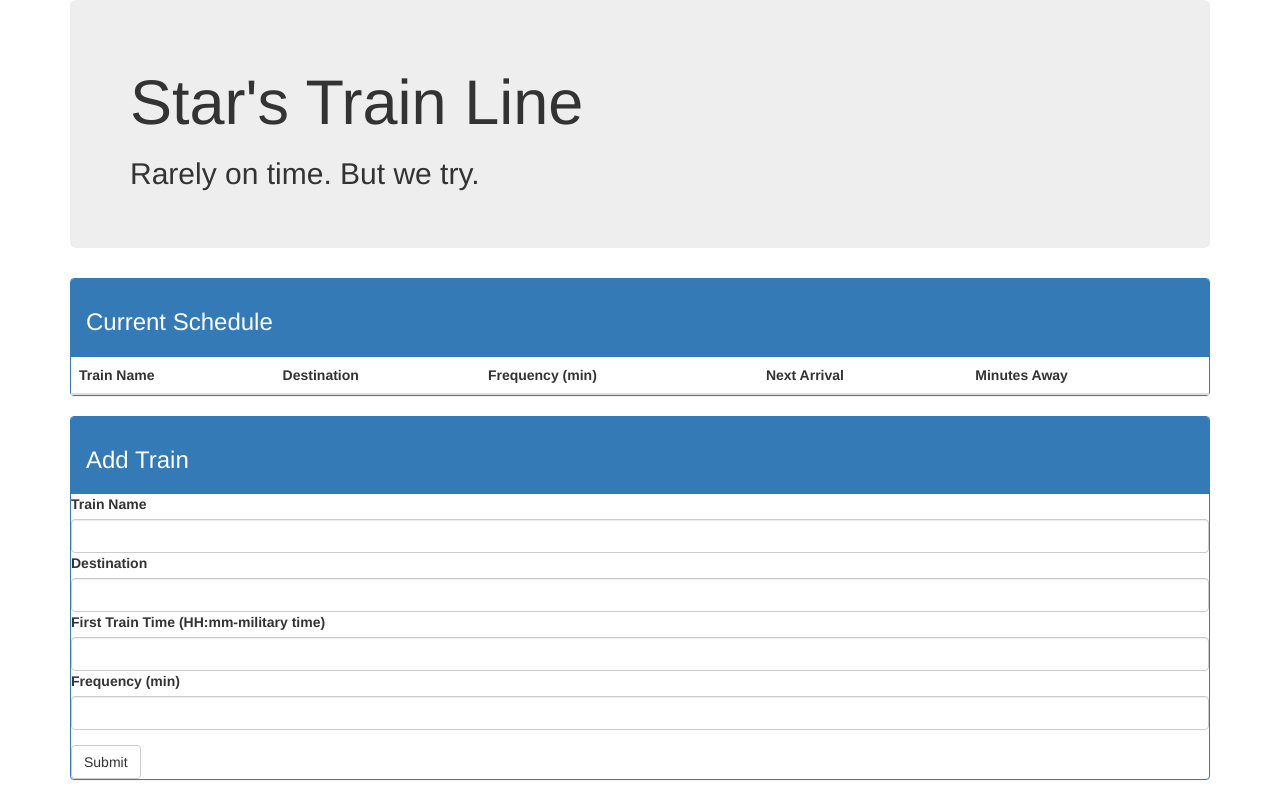
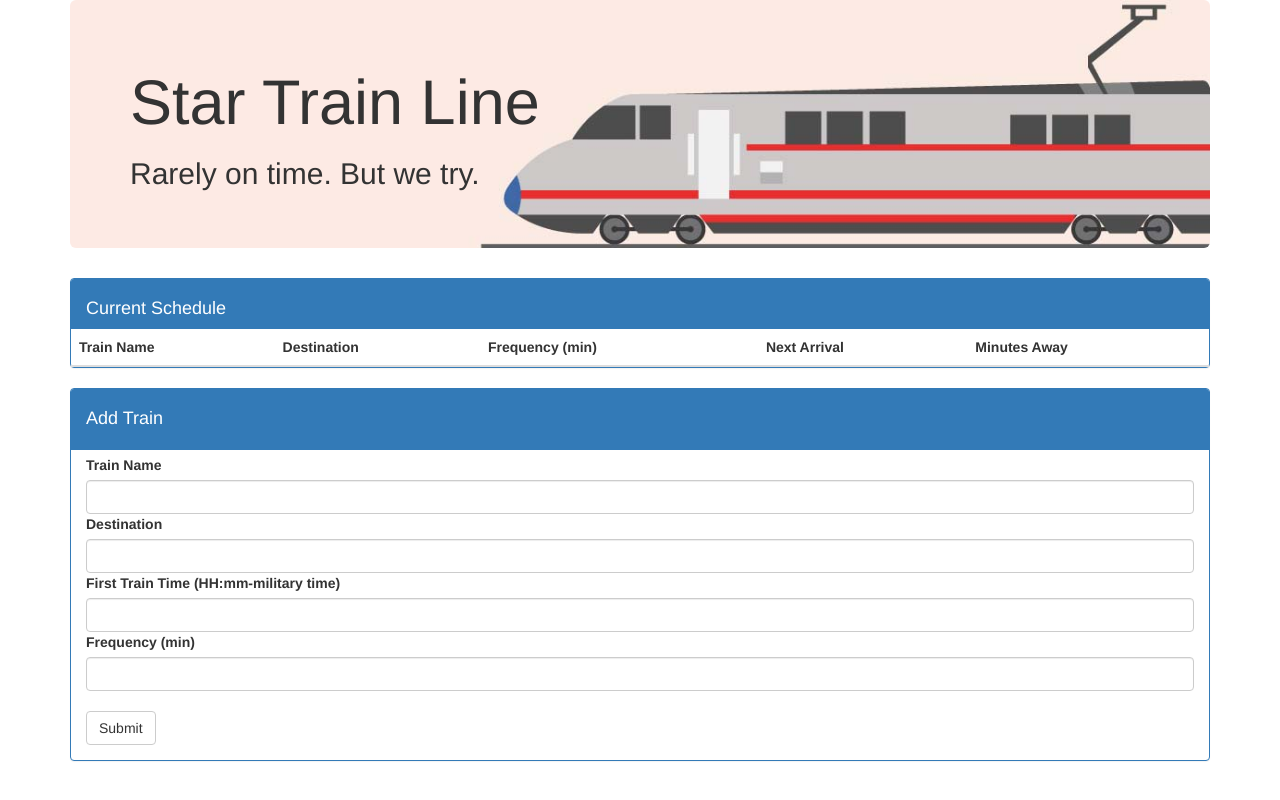
Before and after one commit to siriuszz/HW-Train-Schedule, a plain HTML site: page index.html in a window 1280 px wide. Drawn offline with nearby package versions, Linux system fonts and the light colour scheme; no server answers.

Commit message:
styling and add PM

```diff
--- a/assets/css/style.css
+++ b/assets/css/style.css
@@ -0,0 +1,18 @@
+.jumbotron {
+    background-image: url("../images/11.-TGV-flat.jpg");
+    background-size: cover;
+    padding-left: 5%;
+}
+
+.panel-special {
+    max-height: 50px;
+}
+
+.form-group {
+    padding: 5px 15px 5px 15px;
+}
+
+.btn {
+    margin-left: 15px;
+    margin-bottom: 15px;
+}
--- a/assets/javascript/app.js
+++ b/assets/javascript/app.js
@@ -77,7 +77,7 @@ database.ref().orderByChild("dateAdded").limitToLast(3).on("child_added", functi
     nextArrival = moment().add(minAway, "minutes");
     console.log("ARRIVAL TIME: " + moment(nextArrival).format("hh:mm"));
 
-    arrivalTime = nextArrival.format("hh:mm");
+    arrivalTime = nextArrival.format("hh:mm A");
 
     // Change the table to reflect train data
     $("#train-info").append("<tr><td>" + snapshot.val().name +
--- a/index.html
+++ b/index.html
@@ -4,16 +4,17 @@
     <meta charset="UTF-8">
     <title>Train Schedule</title>
     <link rel="stylesheet" href="https://maxcdn.bootstrapcdn.com/bootstrap/3.3.7/css/bootstrap.min.css">
+    <link rel="stylesheet" type="text/css" href="assets/css/style.css">
 </head>
 <body>
 <div class="container">
     <div class="jumbotron">
-        <h1>Star's Train Line</h1>
+        <h1>Star Train Line</h1>
         <h2>Rarely on time. But we try.</h2>
     </div>
     <div class="panel panel-primary" id="train-list">
-        <div class="panel-heading">
-            <h3>Current Schedule</h3>
+        <div class="panel-heading panel-special">
+            <h4>Current Schedule</h4>
         </div>
             <table class="table" id="train-schedule">
                 <thead>
@@ -34,7 +35,7 @@
 
     <div class="panel panel-primary">
         <div class="panel-heading">
-            <h3>Add Train</h3>
+            <h4>Add Train</h4>
         </div>
         <div class "panel-body">
             <form role="form">
```
Also changed, not shown: assets/images/11.-TGV-flat.jpg (added), assets/images/TGV background-01.jpg (added).
